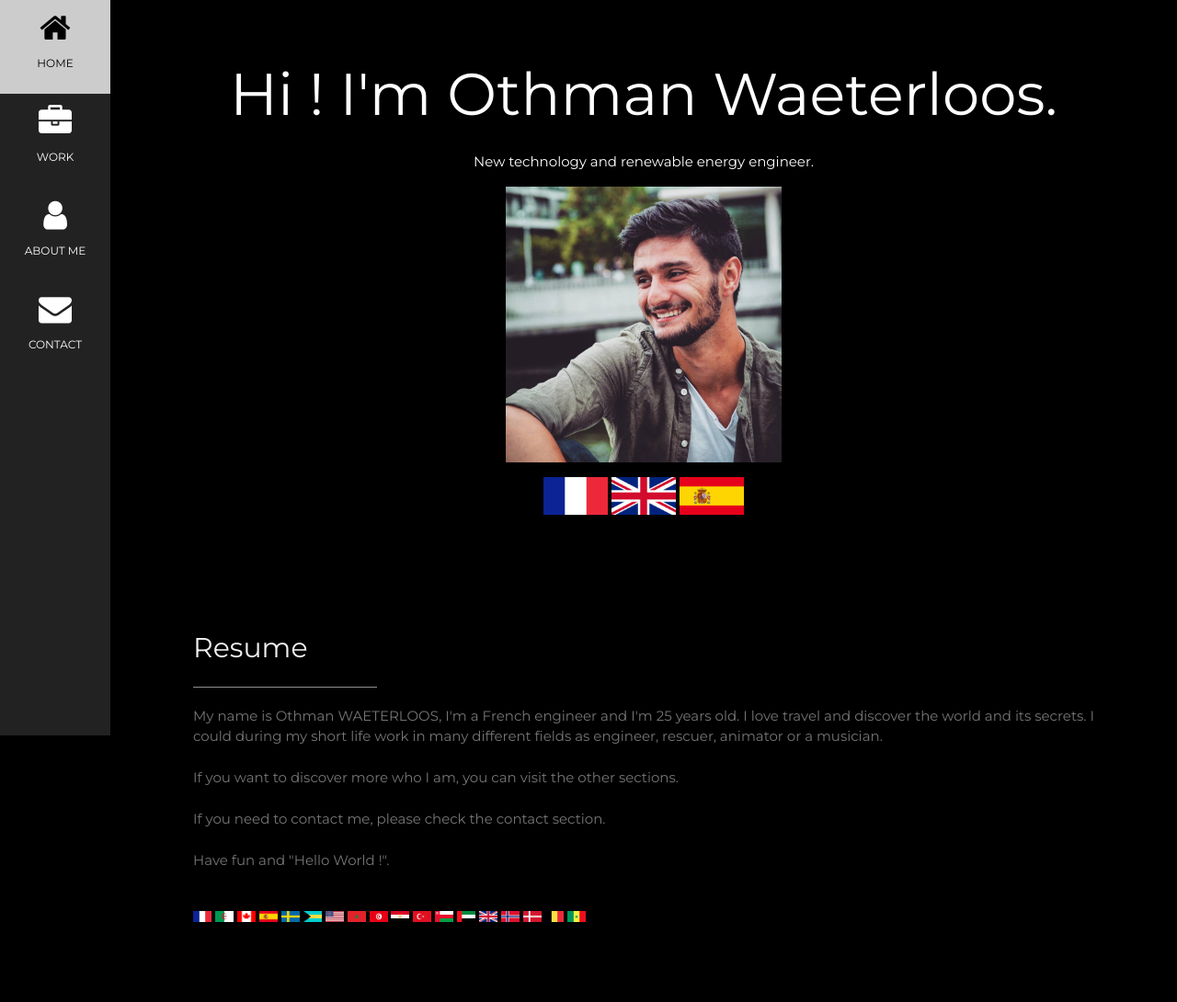
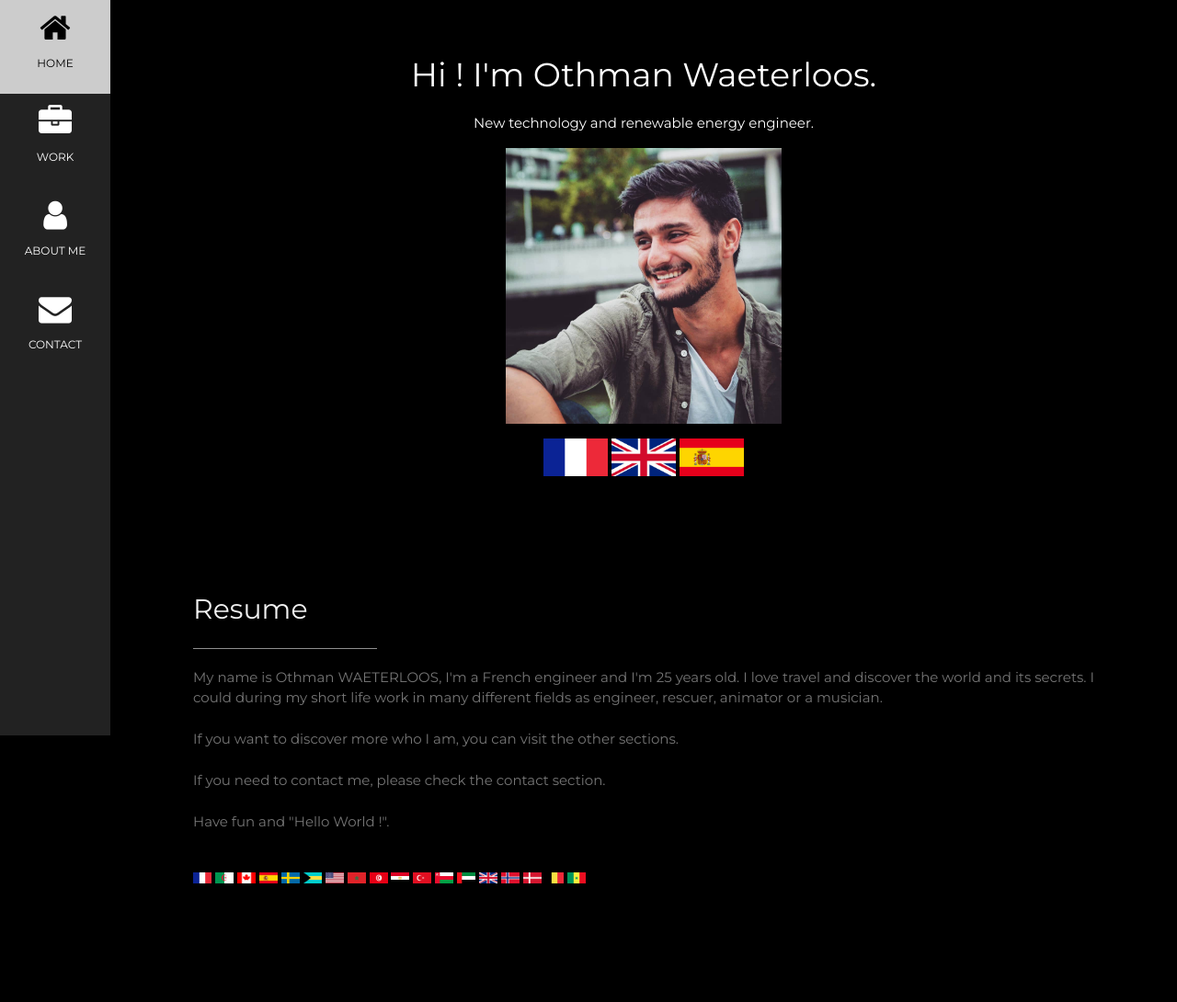
Before and after one commit to othmanwtrls/othmanwtrls.github.io, a plain HTML site: page index.html in a window 1280 px wide. Shown: the whole page at 92% size. After the commit the page ends 1057 px from the top, so only its background shows below. Drawn offline with nearby package versions, Linux system fonts and the light colour scheme.

Commit message:
Update index.html

```diff
--- a/index.html
+++ b/index.html
@@ -50,7 +50,7 @@
       <div class="w3-right " id="google_translate_element"></div>
       <!-- Header/Home -->
       <header class="w3-container w3-padding-32 w3-center w3-black" id="home">
-        <h1 class="w3-jumbo"><span class="w3-hide-small">Hi ! I'm</span> Othman Waeterloos.</h1>
+        <h1><span class="w3-hide-small">Hi ! I'm</span> Othman Waeterloos.</h1>
         <p>New technology and renewable energy engineer.</p>
         <img src="image/waeterloos.jpg" class="w3-image" alt="swimming" width="300">
         <div class="w3-padding-16">
```
